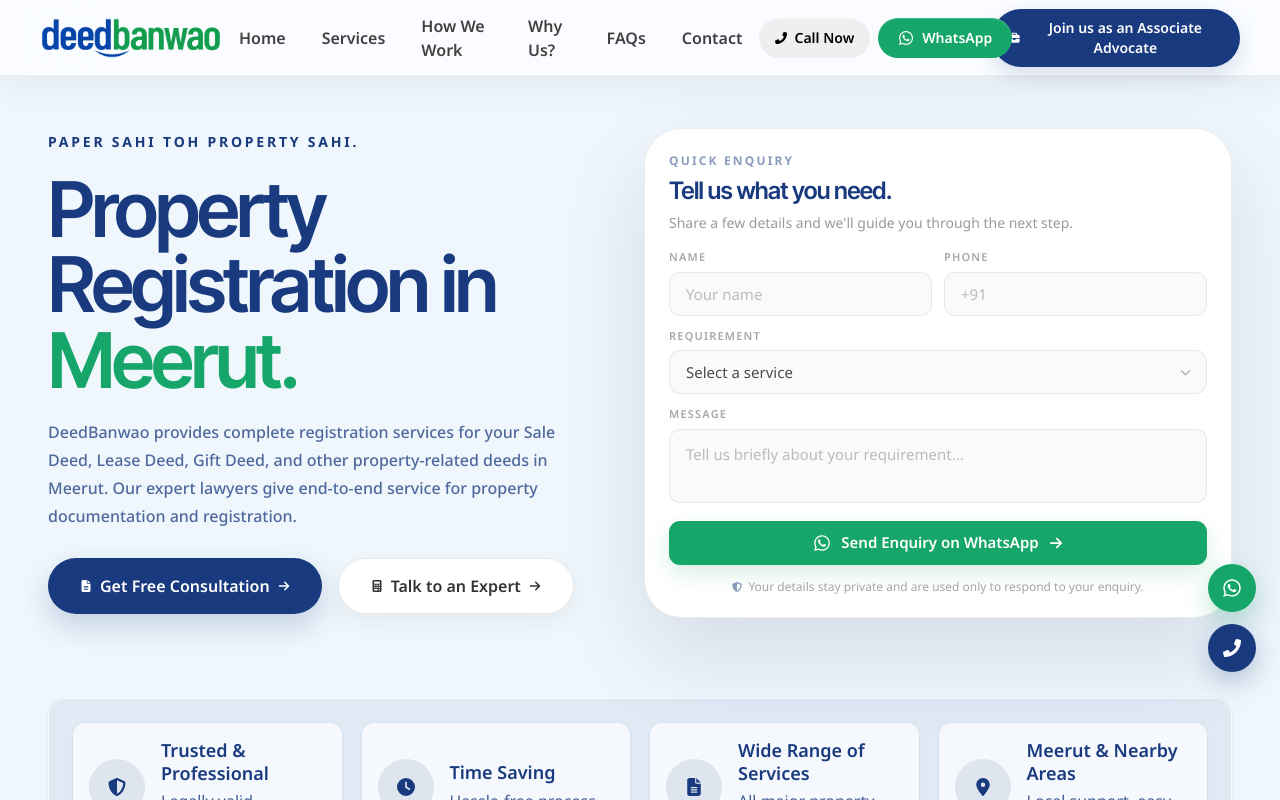
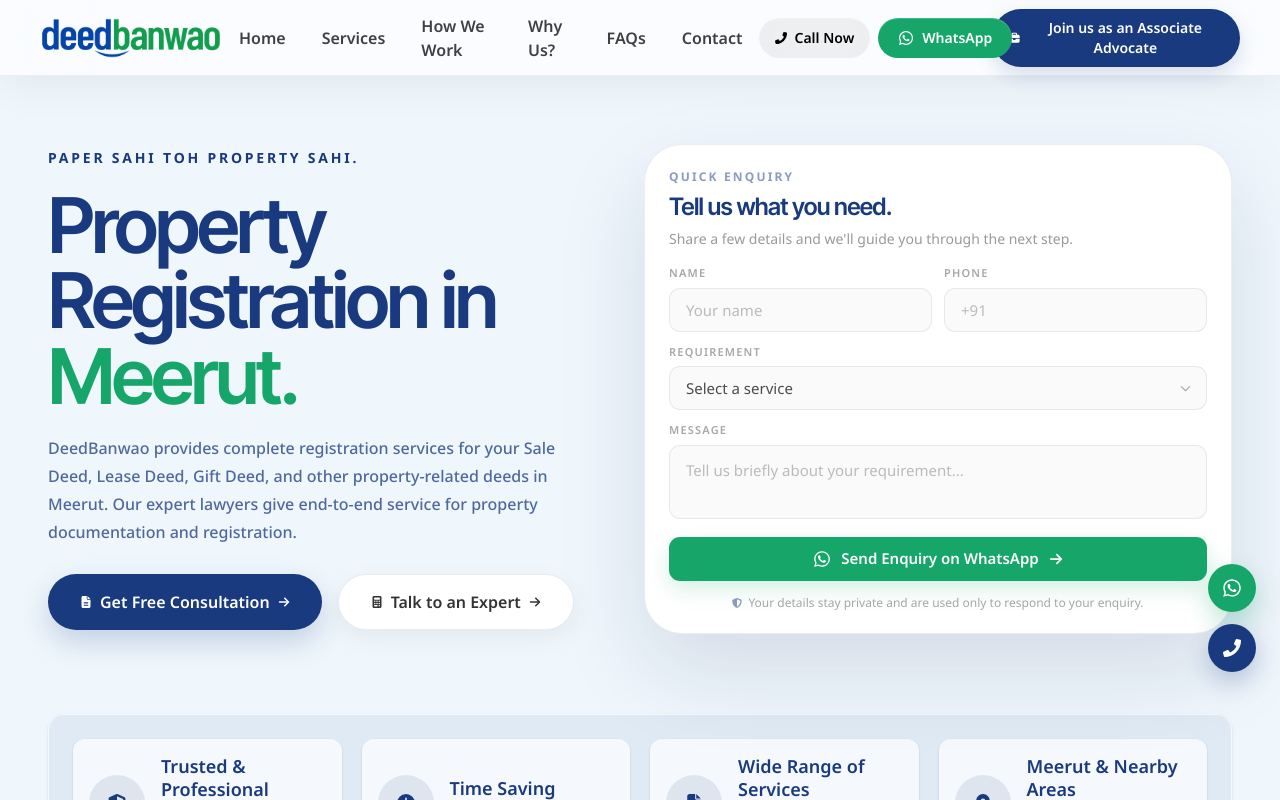
Before and after one commit to yugrastogi/deedbanwao, a React (Vite) app: page / in a window 1280 px wide. Shown: the top 800 px of the page. Built offline with nearby package versions, Linux system fonts and the light colour scheme.

Commit message:
Add more top spacing below hero navbar

```diff
--- a/src/components/Hero/HeroContent.jsx
+++ b/src/components/Hero/HeroContent.jsx
@@ -98,13 +98,13 @@ Please guide me regarding the next steps.
         items-center
         px-6
         pb-14
-        pt-28
+        pt-32
         sm:px-8
         sm:pb-16
-        sm:pt-32
+        sm:pt-36
         lg:px-12
         lg:pb-12
-        lg:pt-32
+        lg:pt-36
       "
     >
       <div
```
